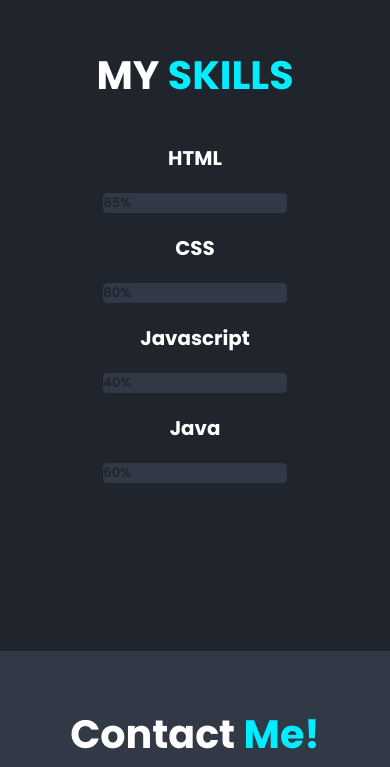
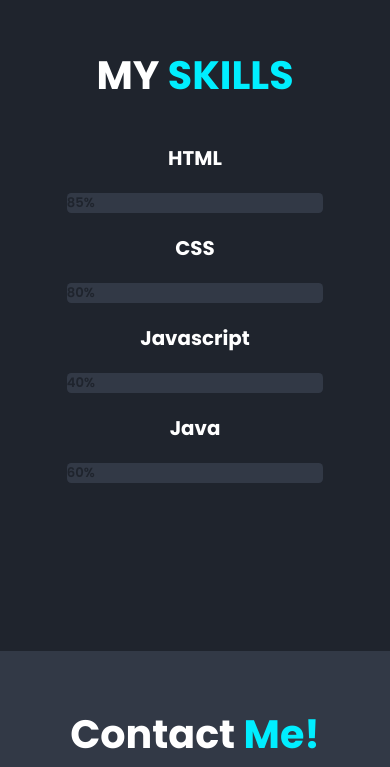
Before and after one commit to sriramkayambu/Sriram-Kayambu-Portfolio, a plain HTML site: page index.html in a window 390 px wide. Shown: the part 2059-2826 px from the top of the page. Drawn offline with nearby package versions, Linux system fonts and the light colour scheme.

Commit message:
Update style.css

```diff
--- a/style.css
+++ b/style.css
@@ -431,6 +431,9 @@ span{
     .contact form .input-box input{
         width:100%;
     }
+      .bar{
+        width:70%;
+    }
 
 }
 @media (max-width:150px)
```
